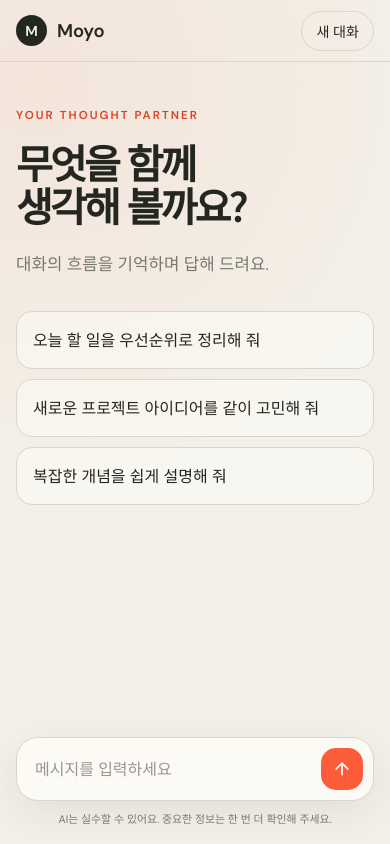
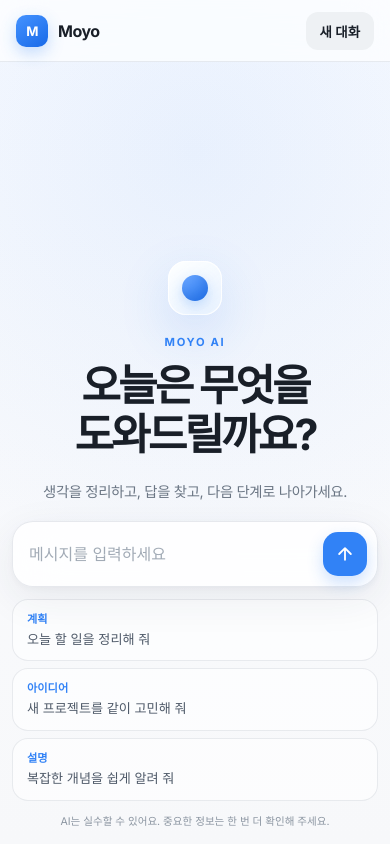
Before and after one commit to Atlas-Park/chat-bot, a website: page public/index.html in a window 390 px wide. Drawn offline with Linux system fonts and the light colour scheme.

Commit message:
Redesign chat interface with refined blue aesthetic

```diff
--- a/public/app.js
+++ b/public/app.js
@@ -37,6 +37,7 @@ async function sendMessage(text) {
   if (!cleanText || loading) return;
 
   loading = true;
+  document.body.classList.add("chatting");
   welcome.hidden = true;
   messages.push({ role: "user", content: cleanText });
   addMessage("user", cleanText);
@@ -86,6 +87,7 @@ suggestions.forEach((button) => {
 
 clearButton.addEventListener("click", () => {
   messages = [];
+  document.body.classList.remove("chatting");
   messagesEl.replaceChildren();
   welcome.hidden = false;
   input.value = "";
--- a/public/index.html
+++ b/public/index.html
@@ -4,7 +4,7 @@
     <meta charset="UTF-8" />
     <meta name="viewport" content="width=device-width, initial-scale=1.0" />
     <meta name="description" content="대화의 흐름을 기억하는 AI 챗봇" />
-    <meta name="theme-color" content="#f3f0e8" />
+    <meta name="theme-color" content="#f7f8fa" />
     <link rel="icon" href="/favicon.svg" type="image/svg+xml" />
     <link rel="stylesheet" href="/styles.css" />
     <title>Moyo — AI Chat</title>
@@ -24,14 +24,10 @@
 
       <main class="chat" id="chat" aria-live="polite">
         <section class="welcome" id="welcome">
-          <p class="eyebrow">YOUR THOUGHT PARTNER</p>
-          <h1>무엇을 함께<br />생각해 볼까요?</h1>
-          <p class="welcome-copy">대화의 흐름을 기억하며 답해 드려요.</p>
-          <div class="suggestions" aria-label="추천 질문">
-            <button type="button">오늘 할 일을 우선순위로 정리해 줘</button>
-            <button type="button">새로운 프로젝트 아이디어를 같이 고민해 줘</button>
-            <button type="button">복잡한 개념을 쉽게 설명해 줘</button>
-          </div>
+          <div class="welcome-orb" aria-hidden="true"><span></span></div>
+          <p class="eyebrow">MOYO AI</p>
+          <h1>오늘은 무엇을<br />도와드릴까요?</h1>
+          <p class="welcome-copy">생각을 정리하고, 답을 찾고, 다음 단계로 나아가세요.</p>
         </section>
         <div class="messages" id="messages"></div>
       </main>
@@ -44,6 +40,11 @@
             <svg viewBox="0 0 24 24" aria-hidden="true"><path d="m5 12 7-7 7 7M12 5v14" /></svg>
           </button>
         </form>
+        <div class="suggestions" aria-label="추천 질문">
+          <button type="button"><span>계획</span>오늘 할 일을 정리해 줘</button>
+          <button type="button"><span>아이디어</span>새 프로젝트를 같이 고민해 줘</button>
+          <button type="button"><span>설명</span>복잡한 개념을 쉽게 알려 줘</button>
+        </div>
         <p class="notice">AI는 실수할 수 있어요. 중요한 정보는 한 번 더 확인해 주세요.</p>
       </footer>
     </div>
--- a/public/styles.css
+++ b/public/styles.css
@@ -1,95 +1,72 @@
-@import url("https://fonts.googleapis.com/css2?family=DM+Sans:wght@400;500;600&family=Noto+Sans+KR:wght@400;500;600;700&display=swap");
+@import url("https://fonts.googleapis.com/css2?family=Inter:wght@400;500;600;700&family=Noto+Sans+KR:wght@400;500;600;700&display=swap");
 
-:root {
-  --ink: #242620;
-  --muted: #777970;
-  --paper: #f3f0e8;
-  --surface: #fcfaf5;
-  --line: #d9d5ca;
-  --accent: #fc5d38;
-  --accent-dark: #d94324;
+:root { --ink:#191f28; --muted:#6b7684; --subtle:#8b95a1; --paper:#f7f8fa; --surface:rgba(255,255,255,.84); --line:rgba(23,43,77,.09); --blue:#3182f6; --blue-dark:#1b64da; --shadow:0 12px 40px rgba(35,55,80,.08),0 2px 8px rgba(35,55,80,.04); }
+* { box-sizing:border-box; }
+html,body { height:100%; }
+body { margin:0; color:var(--ink); background:radial-gradient(circle at 50% 18%,rgba(49,130,246,.09),transparent 28rem),linear-gradient(180deg,#fbfcff 0%,var(--paper) 100%); font-family:"Inter","Noto Sans KR",-apple-system,BlinkMacSystemFont,sans-serif; -webkit-font-smoothing:antialiased; }
+button,textarea { font:inherit; }
+button { color:inherit; }
+.shell { min-height:100%; display:grid; grid-template-rows:auto 1fr auto; }
+.topbar { height:68px; display:grid; grid-template-columns:1fr auto 1fr; align-items:center; padding:0 28px; border-bottom:1px solid var(--line); background:rgba(255,255,255,.7); backdrop-filter:blur(20px) saturate(160%); position:sticky; top:0; z-index:10; }
+.brand { display:inline-flex; align-items:center; gap:10px; width:max-content; color:inherit; text-decoration:none; font-weight:700; letter-spacing:-.03em; }
+.brand-mark { display:grid; place-items:center; width:34px; height:34px; border-radius:11px; background:linear-gradient(145deg,#4593ff,#1769e8); color:white; box-shadow:0 6px 16px rgba(49,130,246,.28); font-size:.82rem; }
+.status { display:flex; align-items:center; gap:8px; color:var(--subtle); font-size:.78rem; font-weight:500; }
+.status span { width:6px; height:6px; border-radius:50%; background:#20c997; box-shadow:0 0 0 4px rgba(32,201,151,.1); }
+.clear-button { justify-self:end; border:0; background:#eef1f4; padding:9px 14px; border-radius:12px; cursor:pointer; font-size:.84rem; font-weight:600; transition:.18s; }
+.clear-button:hover { background:#e4e8ed; transform:translateY(-1px); }
+.chat { width:min(760px,calc(100% - 32px)); margin:0 auto; overflow-y:auto; scrollbar-width:thin; scrollbar-color:#d7dce2 transparent; }
+.welcome { min-height:100%; display:flex; flex-direction:column; align-items:center; justify-content:flex-end; text-align:center; padding:48px 0 26px; }
+.welcome-orb { width:62px; height:62px; display:grid; place-items:center; margin-bottom:24px; border-radius:21px; background:linear-gradient(145deg,rgba(255,255,255,.95),rgba(232,243,255,.9)); box-shadow:0 18px 50px rgba(49,130,246,.18),inset 0 0 0 1px rgba(255,255,255,.9); }
+.welcome-orb span { width:26px; height:26px; border-radius:50%; background:linear-gradient(145deg,#6ba7ff,#2476ef); box-shadow:inset -5px -6px 10px rgba(18,80,190,.2),0 5px 14px rgba(49,130,246,.28); }
+.eyebrow { margin:0 0 12px; color:var(--blue); font-size:.7rem; font-weight:700; letter-spacing:.15em; }
+h1 { margin:0; font-size:clamp(2.35rem,5.5vw,4.15rem); font-weight:700; line-height:1.15; letter-spacing:-.065em; }
+.welcome-copy { margin:20px 0 0; color:var(--muted); font-size:1rem; letter-spacing:-.025em; }
+.messages { padding:34px 4px 20px; display:flex; flex-direction:column; gap:26px; }
+.message { display:flex; gap:12px; max-width:88%; animation:rise .28s cubic-bezier(.2,.8,.2,1); }
+.message.user { align-self:flex-end; }
+.bubble { white-space:pre-wrap; line-height:1.72; letter-spacing:-.015em; }
+.user .bubble { background:var(--blue); color:white; padding:13px 18px; border-radius:20px 20px 6px 20px; box-shadow:0 8px 22px rgba(49,130,246,.18); }
+.assistant { align-self:flex-start; }
+.assistant::before { content:"M"; flex:0 0 auto; display:grid; place-items:center; width:32px; height:32px; margin-top:2px; border-radius:11px; background:linear-gradient(145deg,#4593ff,#1769e8); color:white; font-size:.7rem; font-weight:700; }
+.assistant .bubble { padding:3px 0; }
+.typing .bubble { display:flex; gap:5px; padding-top:13px; }
+.typing i { width:6px; height:6px; border-radius:50%; background:var(--subtle); animation:pulse 1.1s infinite; }
+.typing i:nth-child(2) { animation-delay:.18s; }
+.typing i:nth-child(3) { animation-delay:.36s; }
+.composer-wrap { width:min(790px,calc(100% - 32px)); margin:0 auto; padding:0 0 clamp(20px,5vh,50px); }
+.composer { width:100%; display:flex; align-items:flex-end; gap:10px; padding:10px 10px 10px 20px; background:var(--surface); border:1px solid rgba(23,43,77,.1); border-radius:24px; box-shadow:var(--shadow); backdrop-filter:blur(22px) saturate(170%); transition:.18s; }
+.composer:focus-within { border-color:rgba(49,130,246,.45); box-shadow:0 16px 50px rgba(35,55,80,.11),0 0 0 4px rgba(49,130,246,.08); transform:translateY(-1px); }
+textarea { flex:1; border:0; outline:0; resize:none; background:transparent; color:var(--ink); line-height:1.55; max-height:160px; padding:9px 0; font-size:1rem; }
+textarea::placeholder { color:#a2abb6; }
+.send-button { flex:0 0 auto; width:44px; height:44px; display:grid; place-items:center; border:0; border-radius:15px; background:var(--blue); color:white; cursor:pointer; box-shadow:0 7px 16px rgba(49,130,246,.24); transition:.18s; }
+.send-button:hover { background:var(--blue-dark); transform:translateY(-1px); }
+.send-button:disabled { background:#c9d0d8; box-shadow:none; cursor:not-allowed; transform:none; }
+.send-button svg { width:20px; fill:none; stroke:currentColor; stroke-width:2.2; stroke-linecap:round; stroke-linejoin:round; }
+.suggestions { display:grid; grid-template-columns:repeat(3,1fr); gap:9px; margin-top:12px; }
+.suggestions button { min-height:62px; padding:12px 14px; text-align:left; border:1px solid var(--line); border-radius:16px; background:rgba(255,255,255,.62); color:#4e5968; cursor:pointer; font-size:.82rem; line-height:1.35; transition:.18s; }
+.suggestions button span { display:block; margin-bottom:4px; color:var(--blue); font-size:.7rem; font-weight:700; }
+.suggestions button:hover { background:white; transform:translateY(-2px); box-shadow:0 8px 22px rgba(35,55,80,.07); }
+.notice { margin:12px 0 0; text-align:center; color:var(--subtle); font-size:.7rem; }
+.chatting .composer-wrap { width:100%; padding:12px 16px 18px; background:linear-gradient(180deg,rgba(247,248,250,0),rgba(247,248,250,.94) 25%,var(--paper) 100%); }
+.chatting .composer { width:min(760px,100%); margin:auto; }
+.chatting .suggestions { display:none; }
+.chatting .notice { margin-top:9px; }
+.sr-only { position:absolute; width:1px; height:1px; padding:0; margin:-1px; overflow:hidden; clip:rect(0,0,0,0); white-space:nowrap; border:0; }
+@keyframes pulse { 0%,60%,100% { opacity:.25; transform:translateY(0); } 30% { opacity:1; transform:translateY(-3px); } }
+@keyframes rise { from { opacity:0; transform:translateY(10px); } }
+@media (max-width:640px) {
+  .topbar { height:62px; padding:0 16px; grid-template-columns:1fr auto; }
+  .status { display:none; }
+  .brand-mark { width:32px; height:32px; border-radius:10px; }
+  .welcome { padding:34px 10px 20px; }
+  .welcome-orb { width:54px; height:54px; margin-bottom:20px; border-radius:18px; }
+  h1 { font-size:clamp(2.1rem,11vw,3.1rem); }
+  .welcome-copy { font-size:.9rem; }
+  .composer-wrap { width:calc(100% - 24px); padding-bottom:16px; }
+  .composer { border-radius:21px; padding-left:16px; }
+  .suggestions { grid-template-columns:1fr; gap:7px; }
+  .suggestions button { min-height:52px; }
+  .message { max-width:94%; }
+  .notice { font-size:.66rem; }
 }
-
-* { box-sizing: border-box; }
-
-html, body { height: 100%; }
-
-body {
-  margin: 0;
-  color: var(--ink);
-  background:
-    radial-gradient(circle at 10% 10%, rgba(252, 93, 56, .08), transparent 25rem),
-    var(--paper);
-  font-family: "DM Sans", "Noto Sans KR", sans-serif;
-}
-
-button, textarea { font: inherit; }
-button { color: inherit; }
-
-.shell { min-height: 100%; display: grid; grid-template-rows: auto 1fr auto; }
-
-.topbar {
-  height: 72px;
-  display: grid;
-  grid-template-columns: 1fr auto 1fr;
-  align-items: center;
-  padding: 0 32px;
-  border-bottom: 1px solid var(--line);
-}
-
-.brand { display: inline-flex; align-items: center; gap: 10px; color: inherit; text-decoration: none; font-weight: 700; font-size: 1.15rem; width: max-content; }
-.brand-mark { display: grid; place-items: center; width: 34px; height: 34px; border-radius: 50%; background: var(--ink); color: var(--paper); font-size: .9rem; }
-.status { display: flex; align-items: center; gap: 8px; color: var(--muted); font-size: .82rem; letter-spacing: .04em; }
-.status span { width: 7px; height: 7px; border-radius: 50%; background: var(--accent); box-shadow: 0 0 0 4px rgba(252,93,56,.12); }
-.clear-button { justify-self: end; border: 1px solid var(--line); background: transparent; padding: 9px 14px; border-radius: 999px; cursor: pointer; font-size: .88rem; }
-.clear-button:hover { border-color: var(--ink); }
-
-.chat { width: min(780px, calc(100% - 32px)); margin: 0 auto; overflow: auto; }
-.welcome { min-height: 100%; padding: clamp(52px, 9vh, 110px) 0 36px; }
-.eyebrow { color: var(--accent-dark); font-size: .72rem; font-weight: 700; letter-spacing: .18em; margin: 0 0 18px; }
-h1 { margin: 0; font-family: "Noto Sans KR", sans-serif; font-size: clamp(2.5rem, 7vw, 5.2rem); font-weight: 600; line-height: 1.08; letter-spacing: -.07em; }
-.welcome-copy { margin: 24px 0 36px; color: var(--muted); font-size: 1.05rem; }
-.suggestions { display: grid; grid-template-columns: repeat(3, 1fr); gap: 10px; }
-.suggestions button { min-height: 92px; padding: 16px; text-align: left; background: rgba(252,250,245,.6); border: 1px solid var(--line); border-radius: 16px; cursor: pointer; line-height: 1.45; }
-.suggestions button:hover { background: var(--surface); border-color: #bdb8ac; transform: translateY(-2px); }
-.messages { padding: 32px 0 12px; display: flex; flex-direction: column; gap: 22px; }
-.message { display: flex; gap: 12px; max-width: 88%; animation: rise .25s ease-out; }
-.message.user { align-self: flex-end; }
-.bubble { white-space: pre-wrap; line-height: 1.65; }
-.user .bubble { background: var(--ink); color: #fff; padding: 13px 18px; border-radius: 20px 20px 5px 20px; }
-.assistant { align-self: flex-start; }
-.assistant::before { content: "M"; flex: 0 0 auto; display: grid; place-items: center; width: 30px; height: 30px; border-radius: 50%; background: var(--accent); color: white; font-size: .72rem; font-weight: 700; margin-top: 2px; }
-.assistant .bubble { padding: 3px 0; }
-.typing .bubble { display: flex; gap: 5px; padding-top: 12px; }
-.typing i { width: 6px; height: 6px; border-radius: 50%; background: var(--muted); animation: pulse 1.1s infinite; }
-.typing i:nth-child(2) { animation-delay: .18s; }
-.typing i:nth-child(3) { animation-delay: .36s; }
-
-.composer-wrap { padding: 12px 16px 18px; background: linear-gradient(transparent, var(--paper) 20%); }
-.composer { width: min(780px, 100%); margin: auto; display: flex; align-items: flex-end; gap: 10px; padding: 10px 10px 10px 18px; background: var(--surface); border: 1px solid var(--line); border-radius: 22px; box-shadow: 0 12px 40px rgba(40, 35, 25, .08); }
-.composer:focus-within { border-color: #aaa499; box-shadow: 0 12px 40px rgba(40,35,25,.1), 0 0 0 3px rgba(252,93,56,.12); }
-textarea { flex: 1; border: 0; outline: 0; resize: none; background: transparent; line-height: 1.5; max-height: 160px; padding: 8px 0; color: var(--ink); }
-textarea::placeholder { color: #99978f; }
-.send-button { flex: 0 0 auto; width: 42px; height: 42px; display: grid; place-items: center; border: 0; border-radius: 15px; background: var(--accent); color: #fff; cursor: pointer; }
-.send-button:hover { background: var(--accent-dark); }
-.send-button:disabled { background: #c8c4bb; cursor: not-allowed; }
-.send-button svg { width: 20px; fill: none; stroke: currentColor; stroke-width: 2; stroke-linecap: round; stroke-linejoin: round; }
-.notice { text-align: center; color: var(--muted); font-size: .72rem; margin: 9px 0 0; }
-.sr-only { position: absolute; width: 1px; height: 1px; padding: 0; margin: -1px; overflow: hidden; clip: rect(0,0,0,0); white-space: nowrap; border: 0; }
-@keyframes pulse { 0%, 60%, 100% { opacity: .25; transform: translateY(0); } 30% { opacity: 1; transform: translateY(-3px); } }
-@keyframes rise { from { opacity: 0; transform: translateY(8px); } }
-
-@media (max-width: 640px) {
-  .topbar { height: 62px; padding: 0 16px; grid-template-columns: 1fr auto; }
-  .status { display: none; }
-  .brand-mark { width: 31px; height: 31px; }
-  .welcome { padding-top: 46px; }
-  .suggestions { grid-template-columns: 1fr; }
-  .suggestions button { min-height: 58px; }
-  .message { max-width: 94%; }
-  .notice { font-size: .68rem; }
-}
-
-@media (prefers-reduced-motion: reduce) {
-  *, *::before, *::after { animation-duration: .01ms !important; transition-duration: .01ms !important; }
-}
+@media (prefers-reduced-motion:reduce) { *,*::before,*::after { animation-duration:.01ms!important; transition-duration:.01ms!important; } }
```
